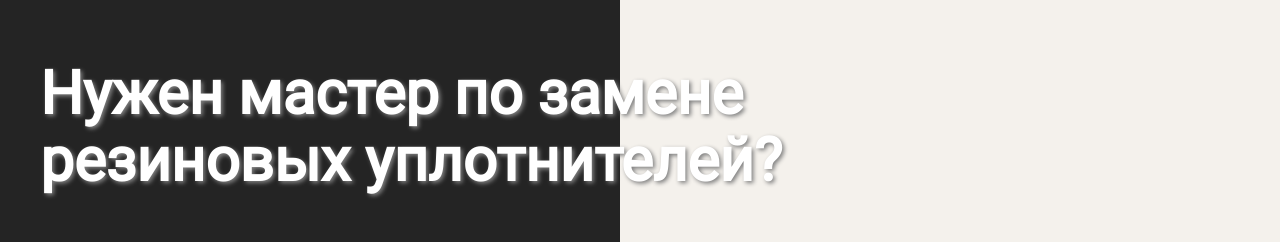
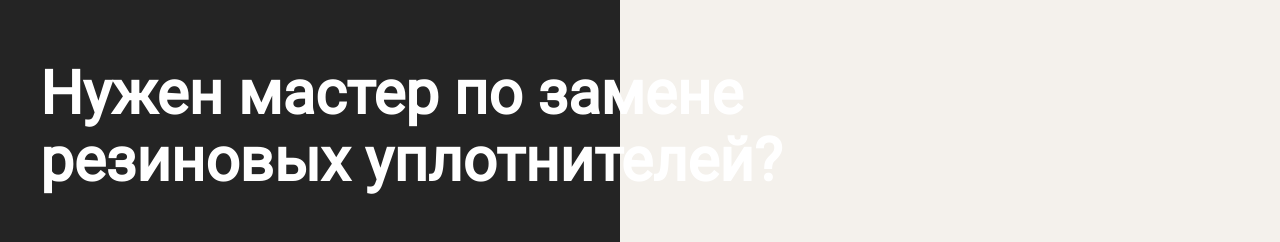
Before and after one commit to Sun9839/master-os-south, a React (Create React App) app: page / in a window 1280 px wide. Shown: the part 199-441 px from the top of the page. Built offline with nearby package versions, Linux system fonts and the light colour scheme.

Commit message:
text-shadow

```diff
--- a/src/blocks/preview/__question/preview__question.css
+++ b/src/blocks/preview/__question/preview__question.css
@@ -5,7 +5,6 @@
     line-height: 111.8%;
     color: #FFFFFF;
     width: 60vw;
-    text-shadow: 2px 2px 4px gray;
     z-index: 10;
 }
 @media screen and (max-width: 767px){
```
Also changed, not shown: 6 other files (tests, documents, lock files or other folders).
